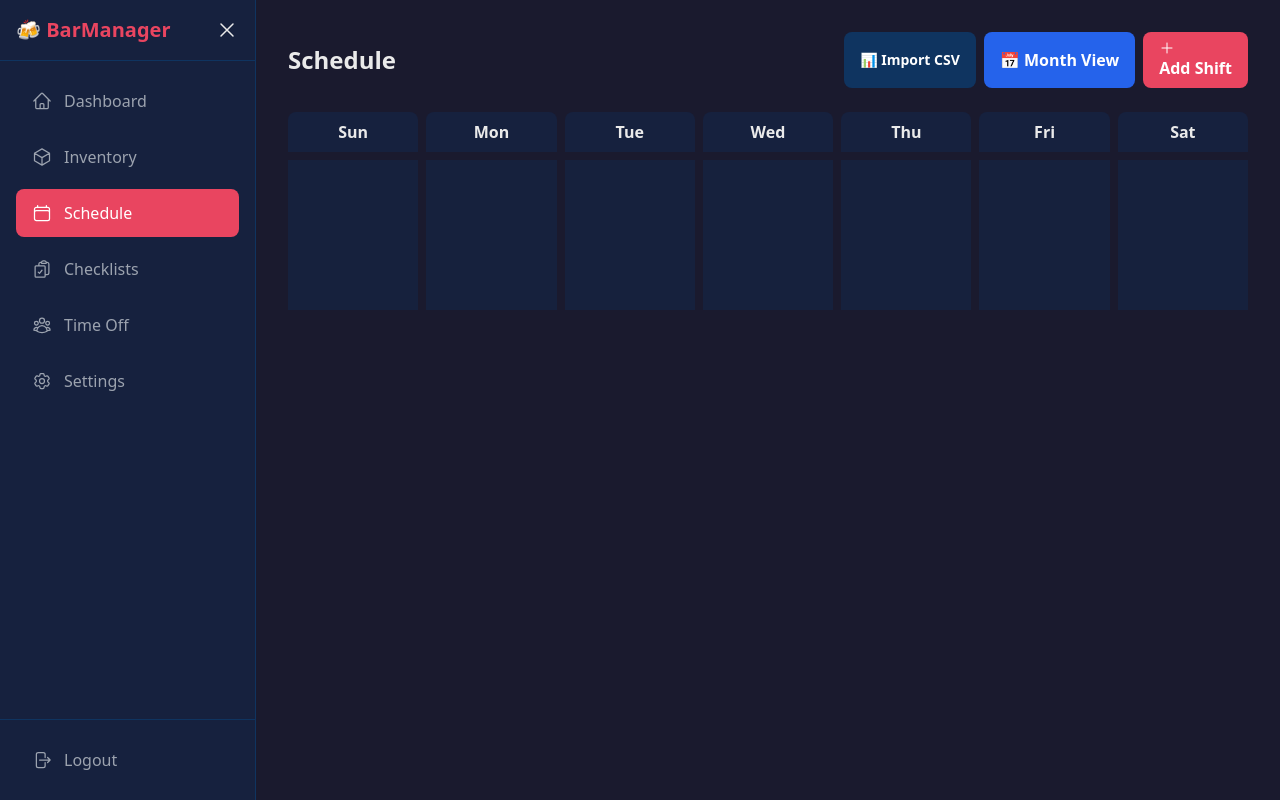
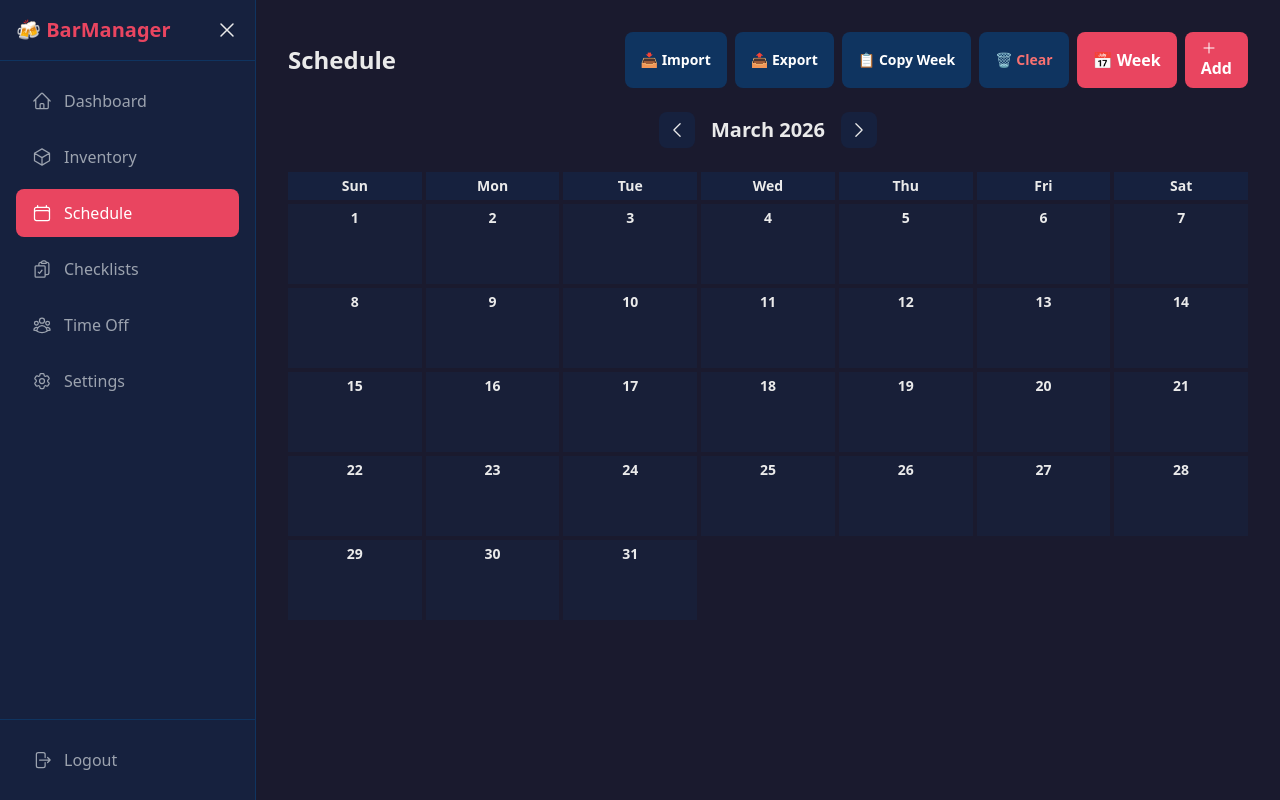
Before and after one commit to Steezy-code/bar-manager, a React (Vite) app: page /schedule in a window 1280 px wide. Built offline with nearby package versions, Linux system fonts and the light colour scheme.

Commit message:
Schedule fully functional: CSV import works with day names or numbers, delete shifts, add month/year context, Export CSV, Copy Week, Clear All buttons

```diff
--- a/src/pages/Schedule.jsx
+++ b/src/pages/Schedule.jsx
@@ -1,17 +1,20 @@
 import { useState, useEffect, useRef } from 'react'
-import { PlusIcon, ChevronLeftIcon, ChevronRightIcon } from '@heroicons/react/24/outline'
+import { PlusIcon, TrashIcon, ChevronLeftIcon, ChevronRightIcon, ArrowDownTrayIcon } from '@heroicons/react/24/outline'
 
 const STORAGE_KEY = 'barmanager_schedule'
 const TIME_OFF_KEY = 'barmanager_timeoff'
 
 export default function Schedule() {
-  const [view, setView] = useState('week')
+  const [view, setView] = useState('month')
   const [currentDate, setCurrentDate] = useState(new Date())
   const [shifts, setShifts] = useState([])
   const [timeOff, setTimeOff] = useState([])
   const [showAddShift, setShowAddShift] = useState(false)
-  const [newShift, setNewShift] = useState({ name: '', day: 1, start: '16:00', end: '23:00' })
+  const [newShift, setNewShift] = useState({ name: '', day: 1, start: '16:00', end: '23:00', month: new Date().getMonth(), year: new Date().getFullYear() })
   const csvRef = useRef(null)
+
+  const currentMonth = currentDate.getMonth()
+  const currentYear = currentDate.getFullYear()
 
   useEffect(() => {
     const savedShifts = localStorage.getItem(STORAGE_KEY)
@@ -28,9 +31,49 @@ export default function Schedule() {
 
   const addShift = (e) => {
     e.preventDefault()
-    saveShifts([...shifts, { ...newShift, id: Date.now() }])
+    const shift = { ...newShift, month: currentMonth, year: currentYear, id: Date.now() }
+    saveShifts([...shifts, shift])
     setShowAddShift(false)
-    setNewShift({ name: '', day: currentDate.getDate(), start: '16:00', end: '23:00' })
+    setNewShift({ name: '', day: 1, start: '16:00', end: '23:00', month: currentMonth, year: currentYear })
+  }
+
+  const deleteShift = (id) => {
+    if (confirm('Delete this shift?')) {
+      saveShifts(shifts.filter(s => s.id !== id))
+    }
+  }
+
+  const clearAll = () => {
+    if (confirm('Clear ALL shifts? This cannot be undone!')) {
+      saveShifts([])
+    }
+  }
+
+  const exportCSV = () => {
+    const data = shifts.map(s => `${s.name},${s.day},${s.start},${s.end}`)
+    const csv = "Name,Day,Start,End\n" + data.join('\n')
+    const blob = new Blob([csv], { type: 'text/csv' })
+    const url = URL.createObjectURL(blob)
+    const a = document.createElement('a')
+    a.href = url
+    a.download = `schedule-${currentYear}-${currentMonth + 1}.csv`
+    a.click()
+  }
+
+  const copyWeek = () => {
+    // Copy current week's schedule to all weeks
+    if (confirm('Copy this week\'s schedule to all weeks? This adds shifts without removing existing ones.')) {
+      const weekDays = ['Sun', 'Mon', 'Tue', 'Wed', 'Thu', 'Fri', 'Sat']
+      let added = 0
+      shifts.filter(s => s.month === currentMonth && s.year === currentYear).forEach(shift => {
+        for (let m = 0; m < 12; m++) {
+          const newShift = { ...shift, id: Date.now() + Math.random(), month: m }
+          saveShifts([...shifts, newShift])
+          added++
+        }
+      })
+      alert(`Added ${added} shifts across months!`)
+    }
   }
 
   const importCSV = (e) => {
@@ -42,17 +85,29 @@ export default function Schedule() {
       const text = event.target.result
       const lines = text.split('\n').filter(l => l.trim())
 
+      const dayMap = {Sun:0, Mon:1, Tue:2, Wed:3, Thu:4, Fri:5, Sat:6}
+      const reverseDayMap = {0:'Sun',1:'Mon',2:'Tue',3:'Wed',4:'Thu',5:'Fri',6:'Sat'}
       const newShifts = []
-      const dayMap = {Sun:0, Mon:1, Tue:2, Wed:3, Thu:4, Fri:5, Sat:6}
+
       lines.forEach((line, i) => {
         if (i === 0) return
-        const [name, day, start, end] = line.split(',').map(s => s.trim())
-        if (name && day) {
-          let dayNum = day
-          if (isNaN(day)) {
-            dayNum = dayMap[day.substring(0,3)] + 1
+        const parts = line.split(',').map(s => s.trim())
+        const name = parts[0]
+        const dayRaw = parts[1]
+        const start = parts[2] || '16:00'
+        const end = parts[3] || '23:00'
+
+        if (name) {
+          let dayNum
+          if (isNaN(dayRaw)) {
+            // It's a day name
+            const shortDay = dayRaw.substring(0, 3)
+            dayNum = dayMap[shortDay] !== undefined ? dayMap[shortDay] + 1 : 1
+          } else {
+            dayNum = parseInt(dayRaw)
           }
-          newShifts.push({ name, day: dayNum, start: start || '16:00', end: end || '23:00', id: Date.now() + i })
+
+          newShifts.push({ name, day: dayNum, start, end, month: currentMonth, year: currentYear, id: Date.now() + i })
         }
       })
 
@@ -63,44 +118,39 @@ export default function Schedule() {
     csvRef.current.value = ''
   }
 
-  const getWeekDays = () => ['Sun', 'Mon', 'Tue', 'Wed', 'Thu', 'Fri', 'Sat']
   const getMonthDays = () => {
     const year = currentDate.getFullYear()
     const month = currentDate.getMonth()
     const firstDay = new Date(year, month, 1).getDay()
     const daysInMonth = new Date(year, month + 1, 0).getDate()
-    return { firstDay, daysInMonth, year, month }
+    return { firstDay, daysInMonth }
   }
 
-  const { firstDay, daysInMonth, year, month } = getMonthDays()
-  const weekDays = getWeekDays()
+  const { firstDay, daysInMonth } = getMonthDays()
+  const weekDays = ['Sun', 'Mon', 'Tue', 'Wed', 'Thu', 'Fri', 'Sat']
   const monthName = currentDate.toLocaleString('default', { month: 'long', year: 'numeric' })
 
   const prevMonth = () => setCurrentDate(new Date(currentDate.setMonth(currentDate.getMonth() - 1)))
   const nextMonth = () => setCurrentDate(new Date(currentDate.setMonth(currentDate.getMonth() + 1)))
 
-  const handleViewChange = (newView) => {
-    setView(newView)
-    if (newView === 'month') {
-      setCurrentDate(new Date())
-    }
-  }
-
   return (
     <div className="space-y-6 pb-24 lg:pb-0">
       <div className="flex justify-between items-center">
         <h1 className="text-2xl font-bold">Schedule</h1>
-        <div className="flex gap-2">
-          <button onClick={() => csvRef.current.click()} className="btn-secondary text-sm">📊 Import CSV</button>
-          <input type="file" accept=".csv" ref={csvRef} onChange={importCSV} className="hidden" />
-          <button onClick={() => handleViewChange(view === 'week' ? 'month' : 'week')} className={`btn-primary ${view === 'week' ? 'bg-blue-600' : 'bg-bar-accent'}`}>
-            {view === 'week' ? '📅 Month View' : '📅 Week View'}
+        <div className="flex gap-2 flex-wrap">
+          <button onClick={() => csvRef.current.click()} className="btn-secondary text-sm">📥 Import</button>
+          <button onClick={exportCSV} className="btn-secondary text-sm">📤 Export</button>
+          <button onClick={copyWeek} className="btn-secondary text-sm">📋 Copy Week</button>
+          <button onClick={clearAll} className="btn-secondary text-sm text-red-400">🗑️ Clear</button>
+          <button onClick={() => setView(view === 'week' ? 'month' : 'week')} className="btn-primary">
+            {view === 'week' ? '📅 Month' : '📅 Week'}
           </button>
           <button onClick={() => setShowAddShift(true)} className="btn-primary">
-            <PlusIcon className="w-4 h-4" /> Add Shift
+            <PlusIcon className="w-4 h-4" /> Add
           </button>
         </div>
       </div>
+      <input type="file" accept=".csv" ref={csvRef} onChange={importCSV} className="hidden" />
 
       {timeOff.length > 0 && (
         <div className="card bg-yellow-500/20 border border-yellow-500">
@@ -113,27 +163,25 @@ export default function Schedule() {
         </div>
       )}
 
-      {view === 'month' && (
       <div className="flex items-center justify-center gap-4">
         <button onClick={prevMonth} className="p-2 bg-bar-card rounded-lg"><ChevronLeftIcon className="w-5 h-5" /></button>
         <h2 className="text-xl font-bold">{monthName}</h2>
         <button onClick={nextMonth} className="p-2 bg-bar-card rounded-lg"><ChevronRightIcon className="w-5 h-5" /></button>
       </div>
-      )}
 
       {view === 'week' ? (
         <div className="grid grid-cols-7 gap-2">
-          {weekDays.map(d => (
+          {weekDays.map((d, idx) => (
             <div key={d}>
               <div className="text-center p-2 bg-bar-card rounded-t-lg font-semibold">{d}</div>
               <div className="mt-2 min-h-[150px] bg-bar-blue/30 p-2 space-y-2">
-                {shifts.filter(s => {
-                  const dayMap = {Sun:0, Mon:1, Tue:2, Wed:3, Thu:4, Fri:5, Sat:6}
-                  return s.day === dayMap[d]
-                }).map(s => (
-                  <div key={s.id} className="bg-bar-card p-2 rounded text-xs">
+                {shifts.filter(s => s.day === idx + 1 && s.month === currentMonth && s.year === currentYear).map(s => (
+                  <div key={s.id} className="bg-bar-card p-2 rounded text-xs relative group">
                     <div className="font-semibold">{s.name}</div>
                     <div className="text-gray-400">{s.start} - {s.end}</div>
+                    <button onClick={() => deleteShift(s.id)} className="absolute top-1 right-1 text-red-500 opacity-0 group-hover:opacity-100">
+                      <TrashIcon className="w-3 h-3" />
+                    </button>
                   </div>
                 ))}
               </div>
@@ -141,9 +189,9 @@ export default function Schedule() {
           ))}
         </div>
       ) : (
-        <div className="grid grid-cols-7 gap-1">
+        <div className="grid grid-cols-7 gap-1 text-sm">
           {weekDays.map(d => (
-            <div key={d} className="text-center p-2 bg-bar-card font-semibold text-sm">{d}</div>
+            <div key={d} className="text-center p-1 bg-bar-card font-bold">{d}</div>
           ))}
           {Array.from({ length: firstDay }).map((_, i) => (
             <div key={`empty-${i}`} className="bg-bar-dark/50 p-2 min-h-[80px]"></div>
@@ -151,12 +199,15 @@ export default function Schedule() {
           {Array.from({ length: daysInMonth }).map((_, i) => {
             const dayNum = i + 1
             return (
-              <div key={dayNum} className="bg-bar-blue/30 p-1 min-h-[80px]">
+              <div key={dayNum} className="bg-bar-blue/20 p-1 min-h-[80px]">
                 <div className="text-sm font-bold text-center">{dayNum}</div>
-                {shifts.filter(s => s.day === dayNum).map(s => (
-                  <div key={s.id} className="bg-bar-card p-1 rounded text-xs mt-1">
+                {shifts.filter(s => s.day === dayNum && s.month === currentMonth && s.year === currentYear).map(s => (
+                  <div key={s.id} className="bg-bar-card p-1 rounded text-xs mt-1 relative group">
                     <div className="font-semibold truncate">{s.name}</div>
                     <div className="text-gray-400 text-xs">{s.start}-{s.end}</div>
+                    <button onClick={() => deleteShift(s.id)} className="absolute top-0 right-0 text-red-500 opacity-0 group-hover:opacity-100 bg-bar-card rounded">
+                      <TrashIcon className="w-3 h-3" />
+                    </button>
                   </div>
                 ))}
               </div>
@@ -168,25 +219,16 @@ export default function Schedule() {
       {showAddShift && (
         <div className="fixed inset-0 bg-black/50 flex items-center justify-center p-4 z-50">
           <form onSubmit={addShift} className="bg-bar-card p-6 rounded-xl w-full max-w-md space-y-3">
-            <h2 className="text-xl font-bold">Add Shift</h2>
+            <h2 className="text-xl font-bold">Add Shift for {monthName}</h2>
             <input placeholder="Staff name" className="input" value={newShift.name} onChange={e => setNewShift({...newShift, name: e.target.value})} required />
-            {view === 'week' ? (
-              <select className="input" value={newShift.day} onChange={e => {
-                const dayMap = {Sun:0, Mon:1, Tue:2, Wed:3, Thu:4, Fri:5, Sat:6}
-                setNewShift({...newShift, day: dayMap[e.target.value]})
-              }}>
-                {weekDays.map(d => <option key={d}>{d}</option>)}
-              </select>
-            ) : (
             <input type="number" min="1" max={daysInMonth} placeholder={`Day (1-${daysInMonth})`} className="input" value={newShift.day} onChange={e => setNewShift({...newShift, day: +e.target.value})} />
-            )}
             <div className="flex gap-2">
               <input type="time" className="input" value={newShift.start} onChange={e => setNewShift({...newShift, start: e.target.value})} />
               <input type="time" className="input" value={newShift.end} onChange={e => setNewShift({...newShift, end: e.target.value})} />
             </div>
             <div className="flex gap-2">
               <button type="button" onClick={() => setShowAddShift(false)} className="btn-secondary flex-1">Cancel</button>
-              <button className="btn-primary flex-1">Add</button>
+              <button className="btn-primary flex-1">Add Shift</button>
             </div>
           </form>
         </div>
```
Lines whose indentation alone changed are shown as unchanged.
